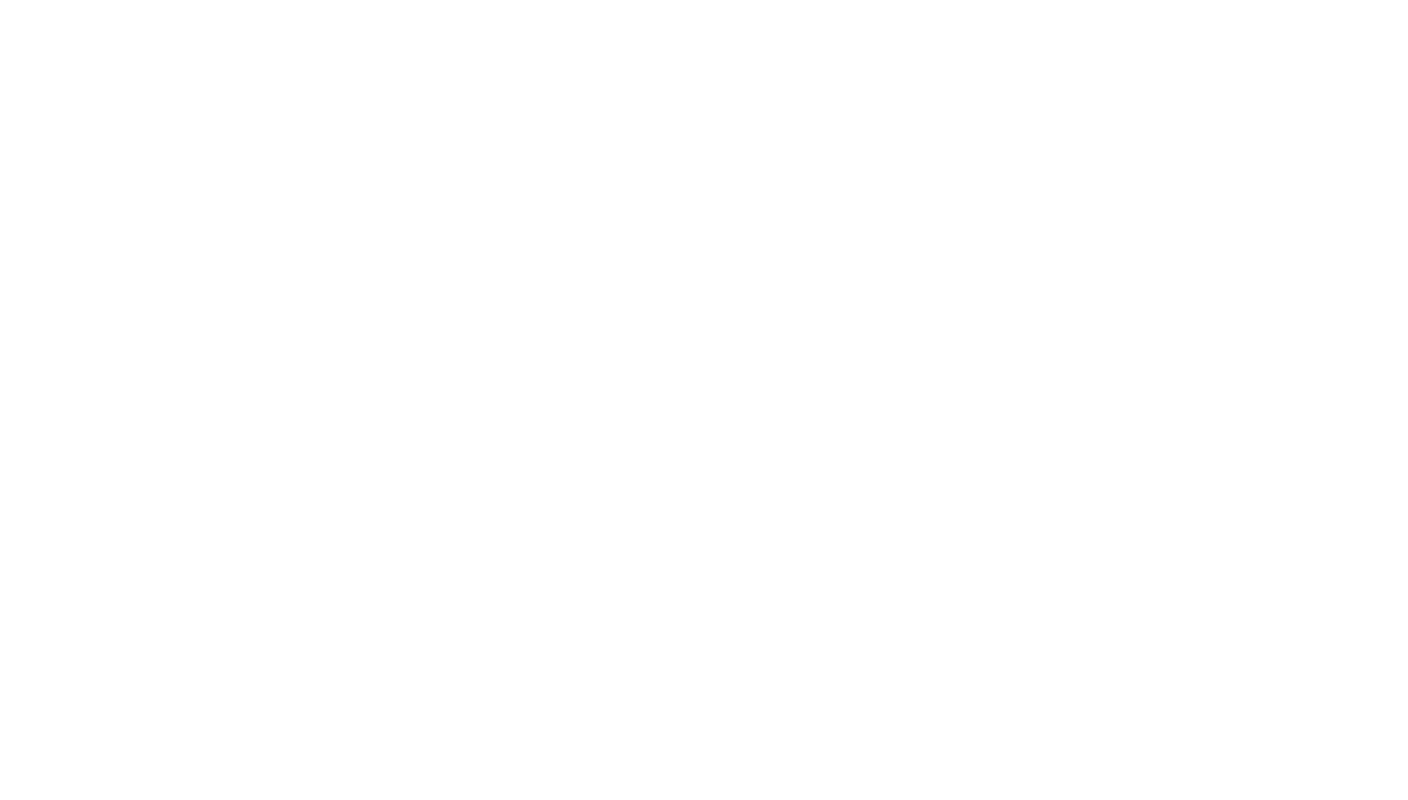
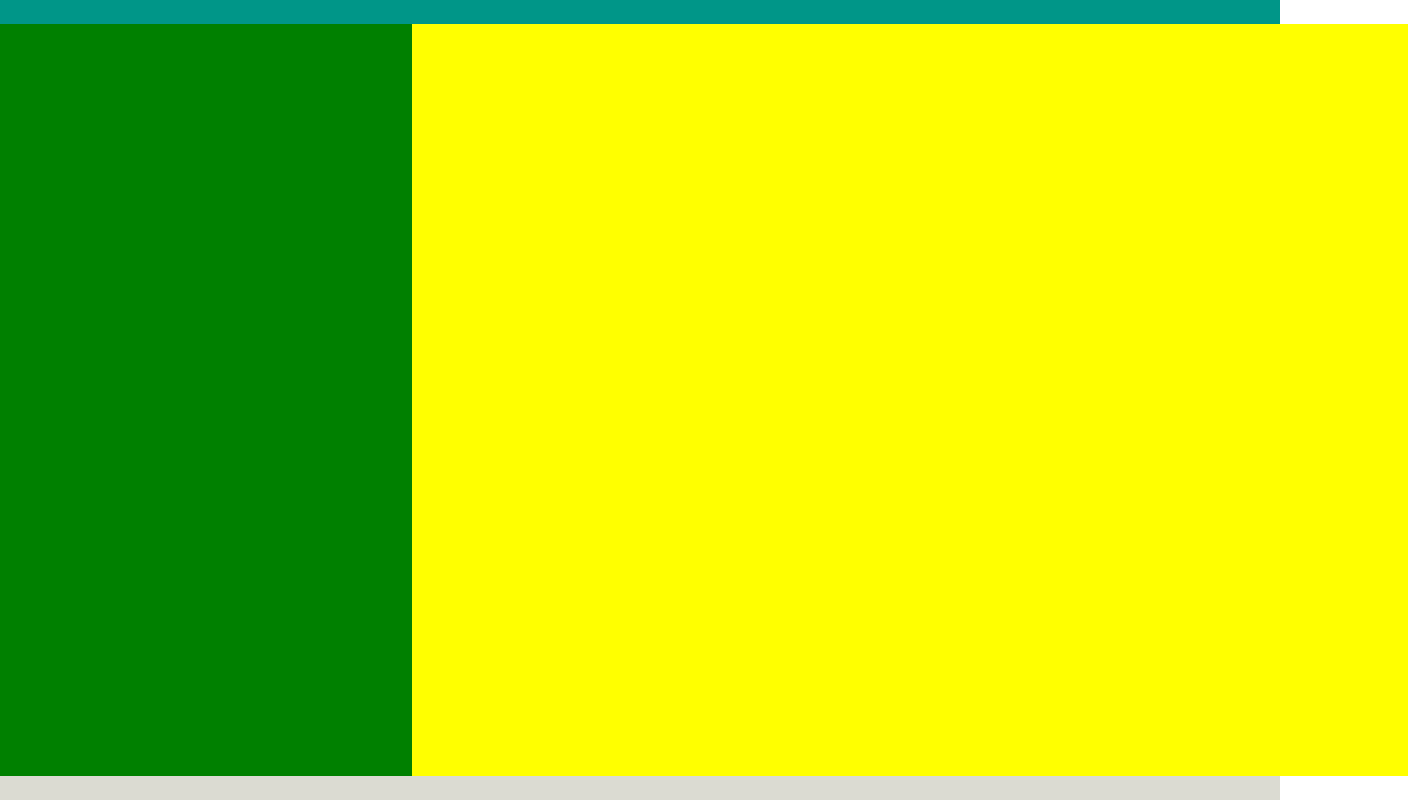
Before and after one commit to alestucci/vue-boolzapp, a plain HTML site: page index.html in a window 1280 px wide. Shown: the whole page, 1408 px wide, since content can reach past the window. Drawn offline with Linux system fonts and the light colour scheme.

Commit message:
Image files and main design

```diff
--- a/css/style.css
+++ b/css/style.css
@@ -3,3 +3,43 @@
   padding: 0;
   box-sizing: border-box;
 }
+
+html {
+    font-family: Arial, Helvetica, sans-serif;
+}
+
+.main-top {
+    width: 100%;
+    height: 9rem;
+    background-color: #009688;
+}
+
+.main-bottom {
+    width: 100%;
+    height: calc(100vh - 9rem);
+    background-color: #dbdbd2;
+}
+
+.window {
+    margin: 0 auto;
+    width: 1536px;
+    height: calc(100vh - 3rem);
+    background-color: crimson;
+    position: absolute;
+    top: 50%;
+    left: 50%;
+    transform: translate(-50%, -50%);
+    display: flex;
+}
+
+.contacts {
+    width: 540px;
+    height: 100%;
+    background-color: green;
+}
+
+.messages {
+    width: 996px;
+    height: 100%;
+    background: yellow;
+}
--- a/index.html
+++ b/index.html
@@ -9,6 +9,13 @@
     <title>BoolZap</title>
 </head>
 <body>
+    <div class="main-top">
+        <div class="window">
+            <div class="contacts"></div>
+            <div class="messages"></div>
+        </div>
+    </div>
+    <div class="main-bottom"></div>
 
 </body>
 </html>
```
Also changed, not shown: img/avatar_1.jpg (added), img/avatar_2.jpg (added), img/avatar_3.jpg (added), img/avatar_4.jpg (added), img/avatar_5.jpg (added), img/avatar_6.jpg (added), img/avatar_7.jpg (added), img/avatar_8.jpg (added), img/avatar_io.jpg (added), img/mine.jpg (added), 1 other file.
